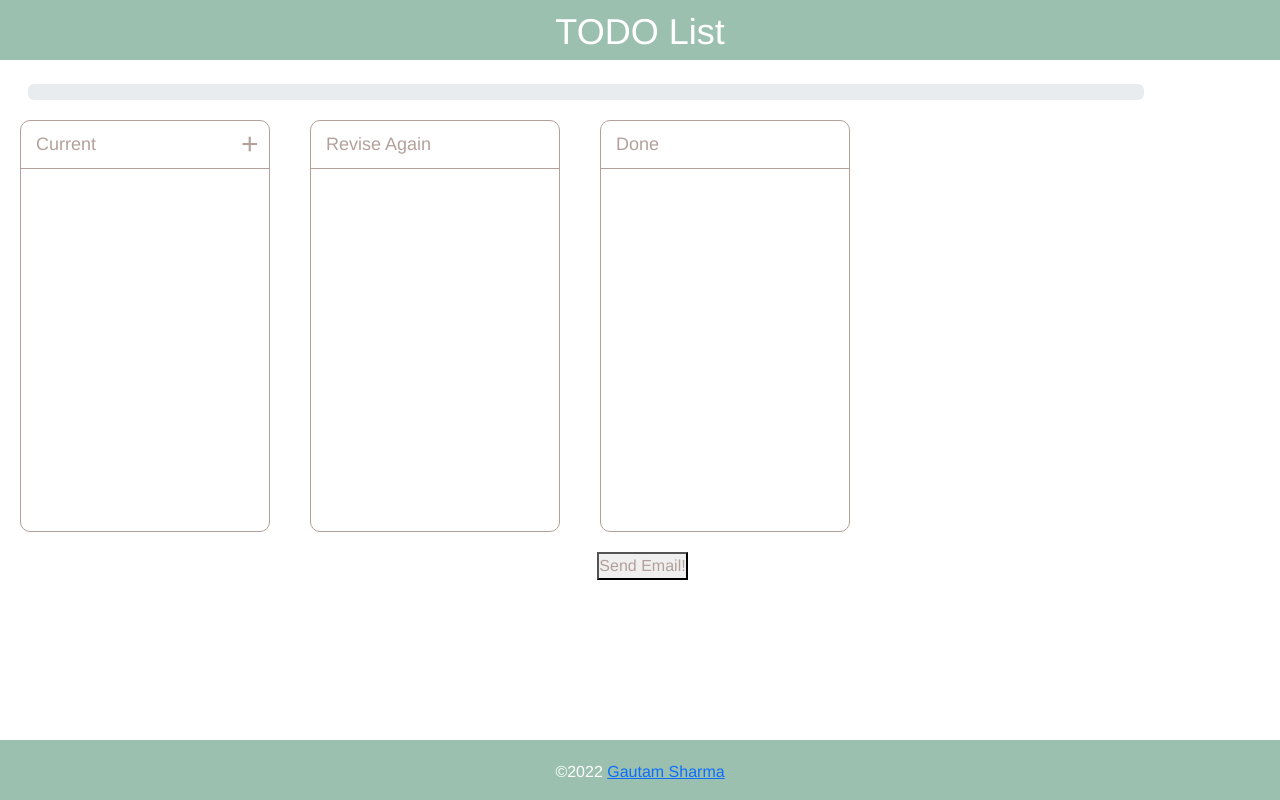
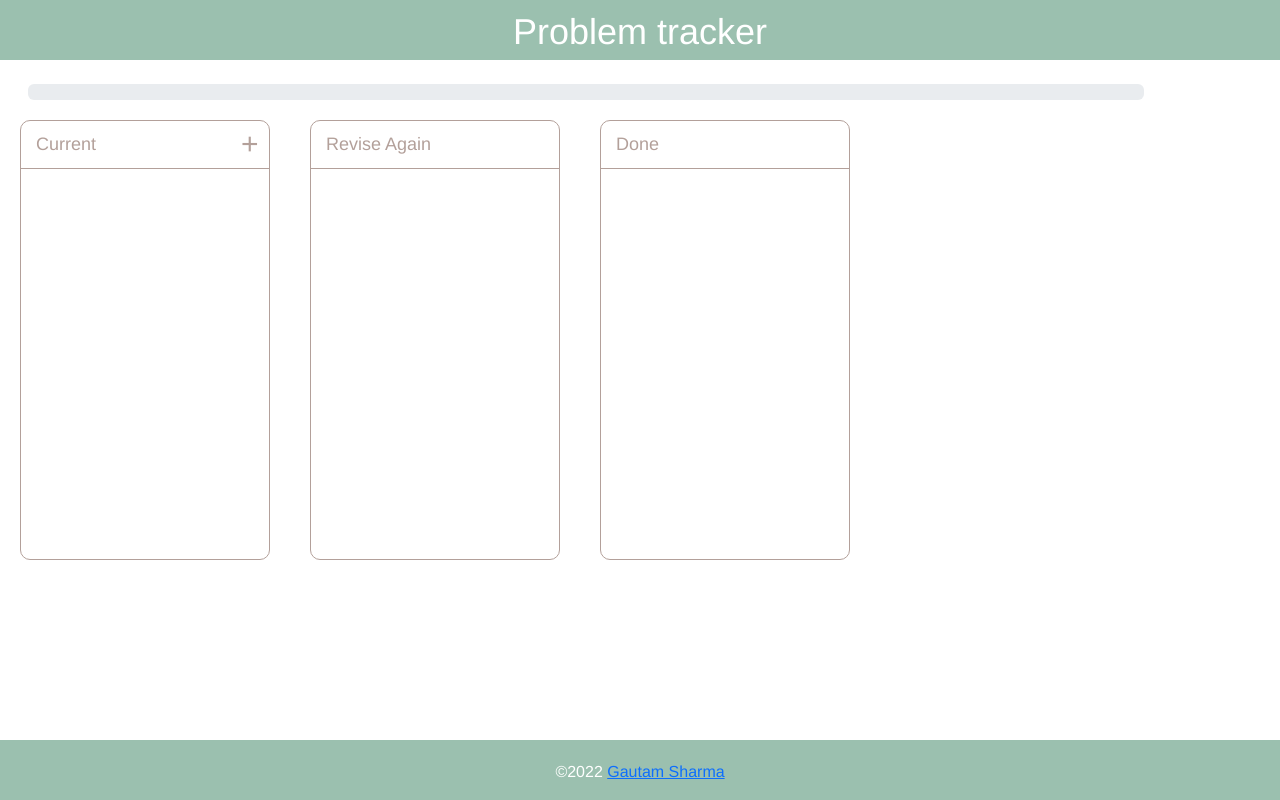
Before and after one commit to gautam-sharma1/todo-list, a website with bundled scripts: page index.html in a window 1280 px wide. Built offline with nearby package versions, Linux system fonts and the light colour scheme.

```diff
--- a/index.html
+++ b/index.html
@@ -10,13 +10,13 @@
   <script src="https://cdn.jsdelivr.net/npm/bootstrap@5.2.0-beta1/dist/js/bootstrap.bundle.min.js"
     integrity="sha384-pprn3073KE6tl6bjs2QrFaJGz5/SUsLqktiwsUTF55Jfv3qYSDhgCecCxMW52nD2"
     crossorigin="anonymous"></script>
-  <title>TODO List</title>
+  <title>Problem tracker</title>
 </head>
 
 <body>
   <header class="flex">
     <h1>
-      TODO List
+      Problem tracker
     </h1>
   </header>
     <div class="error" role="alert">
--- a/js/kanban.js
+++ b/js/kanban.js
@@ -6,7 +6,12 @@
 const message = 'Please add a description.';
 const availableColumns = ["requested", "in-progress", "done"];
 const messageItemOnItem = 'Cannot drop one item onto another';
+
+
 const allItems = [];
+
+
+
 
 const add_btn = document.querySelector('.add');
 add_btn.addEventListener('click', () => {
@@ -16,7 +21,7 @@
      target.appendChild(item);
 });
 
-const email_btn = new Button('email','Send Email!');
+
 
 const create_item = () => {
 
```
